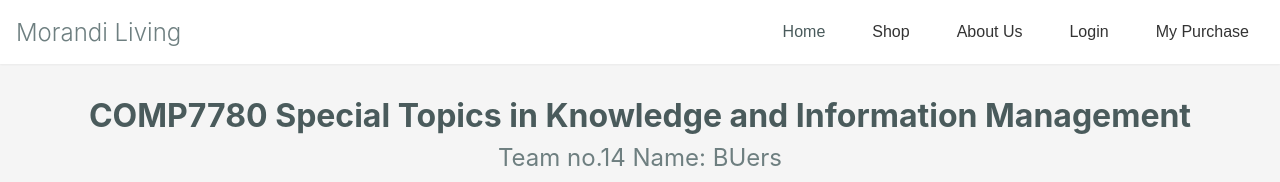
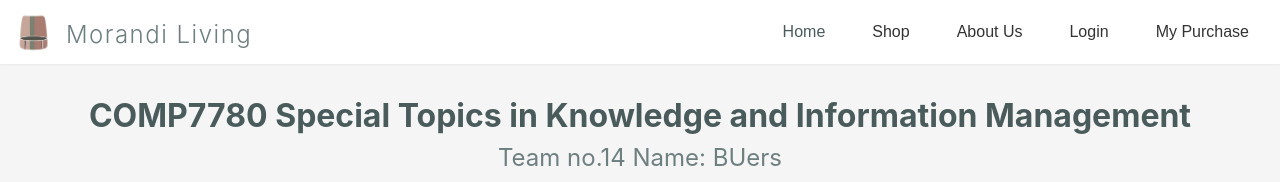
Before and after one commit to hanzi-26/comp7780_GroupProject, a website: page public/index.html in a window 1280 px wide. Shown: the top 182 px of the page. Drawn offline with Linux system fonts and the light colour scheme; no server answers.

Commit message:
add logo

```diff
--- a/public/index.html
+++ b/public/index.html
@@ -7,6 +7,35 @@
     <link rel="stylesheet" href="styles.css">
     <link href="https://cdnjs.cloudflare.com/ajax/libs/font-awesome/6.0.0/css/all.min.css" rel="stylesheet">
     <style>
+        .navbar .logo-container {
+        display: flex;
+        align-items: center;
+        gap: 15px;
+        }
+
+        .brand-logo {
+            height: 40px;
+            width: auto;
+            transition: transform 0.3s ease;
+        }
+
+        .brand-logo:hover {
+            transform: rotate(-5deg) scale(1.05);
+        }
+
+
+        .logo {
+            font-size: 24px;
+            letter-spacing: 1.5px;
+            position: relative;
+            top: 2px;
+        }
+
+        .navbar .container {
+            display: flex;
+            align-items: center;
+            gap: 30px;
+        }
         .nav-links a {
             color: #333;
             text-decoration: none;
@@ -45,7 +74,10 @@
 <body class="home-page">
 <nav class="navbar">
     <div class="container">
-        <h1 class="logo">Morandi Living</h1>
+      <div class="logo-container">
+           <img src="logo2.png" class="brand-logo" alt="Morandi Living Logo">
+           <h1 class="logo">Morandi Living</h1>
+       </div>
         <div class="nav-links">
 
 <!--            <div class="search-box">
@@ -142,7 +174,7 @@
             <p>&copy; 2025 COMP7780. All rights reserved.</p>
             <button id="fetchDataButton">Fetch Data</button>
             <!--<div id="dataContainer"></div>-->
-            <!-- 引入前端脚本 -->
+            <!-- 瀵�鏇炲弳閸撳秶锟斤拷閼存碍婀� -->
             <script src="client.js"></script>
         </div>
     </div>
```
